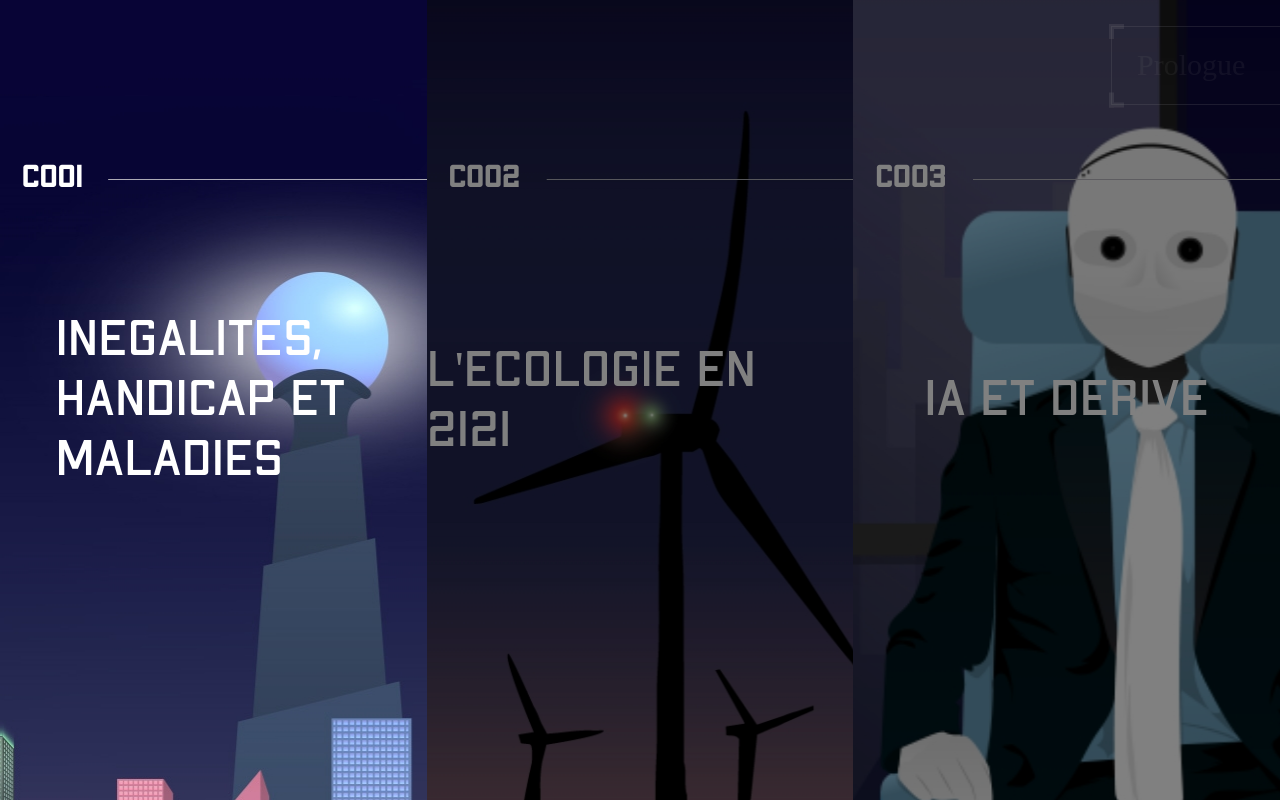
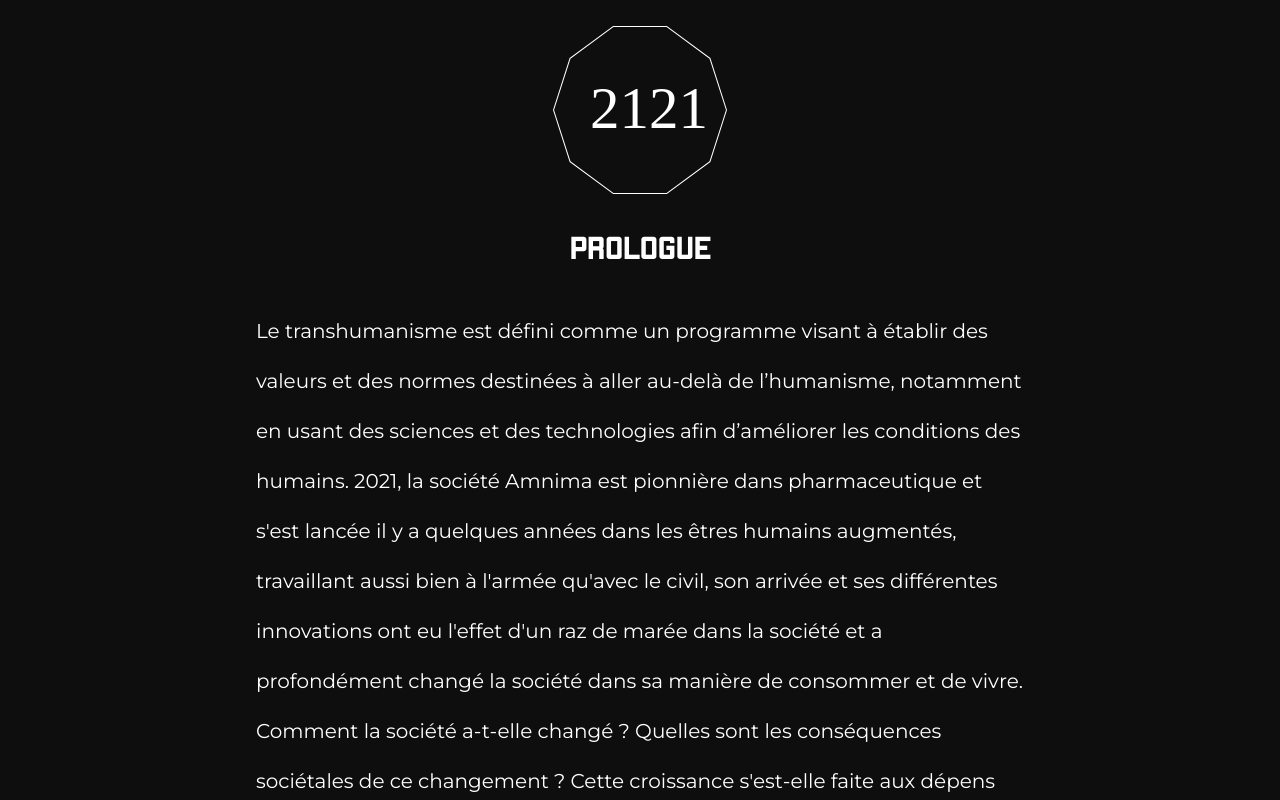
Before and after one commit to Toni-Iannucci/Transhumanisme, a plain HTML site: page index.html in a window 1280 px wide. Both pictures are taken after a click on the icon 1208 px from the left and 65 px from the top of the page. Shown: the top 800 px of the page. Drawn offline with Linux system fonts and the light colour scheme.

Commit message:
Site final

```diff
--- a/app.js
+++ b/app.js
@@ -1,15 +1,15 @@
 let boutonModale = document.getElementById('Suivant');
-let BoxModale = document.getElementsByClassName('modale');
-let boutonSuivant = document.getElementsByClassName('BoutonModale');
-let footerAccueil = document.getElementsByClassName('footerAccueil');
-let footerChapitreUn = document.getElementsByClassName('footerAccueil');
-let footerChapitreDeux = document.getElementsByClassName('footerAccueil');
-let footerChapitreTrois = document.getElementsByClassName('footerAccueil');
+let boutonModalePrologue = document.querySelector('.prologue');
+let modalBg = document.querySelector('.modale-bg');
+
+boutonModale.addEventListener('click',function(){
+	modalBg.classList.remove('bg-active')
+})
+boutonModalePrologue.addEventListener('click',function(){
+	modalBg.classList.add('bg-active')
+})
 
 
-function toggleClass(){
-	BoxModale.style.display = "flex";
-};
 function changeText()
 {
   boutonModale.textContent = "Lire 2021";
--- a/css/_modale.scss
+++ b/css/_modale.scss
@@ -1,14 +1,15 @@
-.modale {
-	position: absolute;
+.modale-bg {
+	position: fixed;
+	width: 100%;
 	top: 0;
 	right: 0;
 	left: 0;
 	bottom: 0;
-
+	height: 100vh;
 	background: #0E0E0F;
-
-	display: none;
-
+	visibility: hidden;
+	opacity: 0;
+	transition: visibility 0s opacity 0, 5s;
 
 	.Sousmodale {
 
@@ -17,7 +18,7 @@
 		align-items: center;
 		flex-direction: column;
 		margin-top: 2%;
-		background-color: #0E0E0F;
+
 
 		h2 {
 			color: white;
@@ -43,7 +44,10 @@
 	cursor: pointer;
 }
 
+
+
 .BoutonModale:hover {
+
 	#Groupe_2 {
 		opacity: 1;
 		transition: 1s;
@@ -90,10 +94,7 @@
 	}
 }
 
-.close {
-	display: none;
+.bg-active {
+	visibility: visible;
+	opacity: 1;
 }
-
-.open {
-	display: flex
-}
--- a/index.html
+++ b/index.html
@@ -112,7 +112,7 @@
 			</div>
 		</section>
 	</main>
-	<div class="modale">
+	<div class="modale-bg">
 		<div class="Sousmodale">
 			<svg xmlns="http://www.w3.org/2000/svg" width="174" height="168" viewBox="0 0 174 168">
 				<g id="Groupe_24" data-name="Groupe 24" transform="translate(-873 -47)">
```
Also changed, not shown: pages/chapitre1.html (+1 -1 lines), css/style.css, 1 other file.
